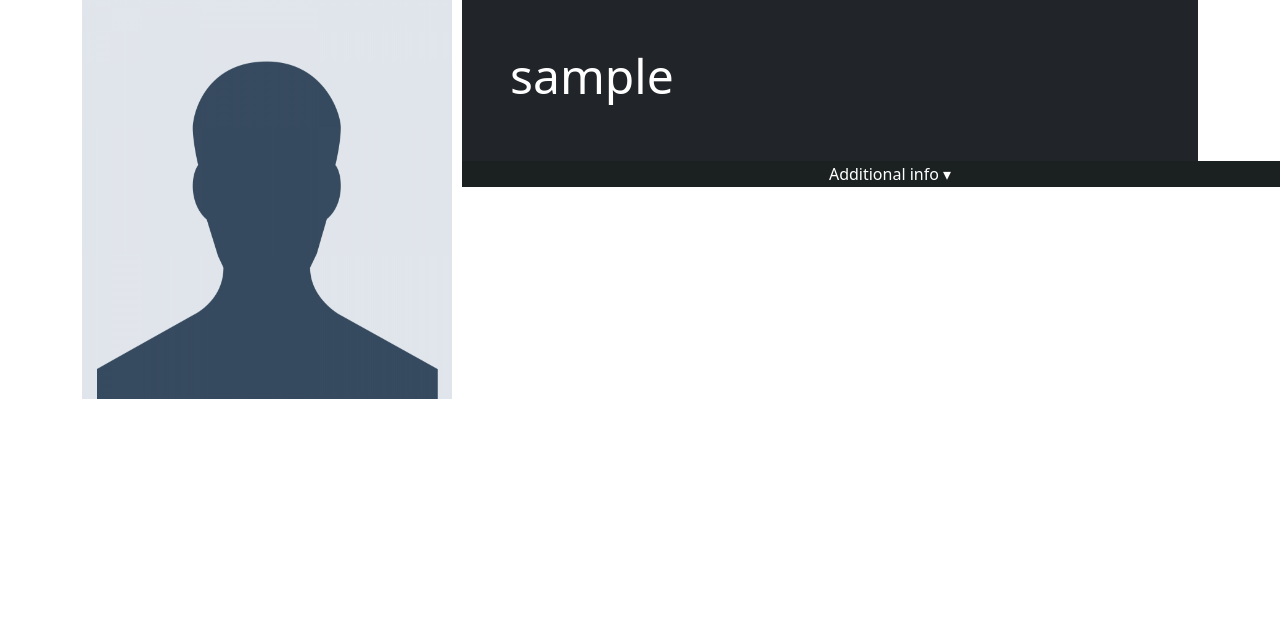
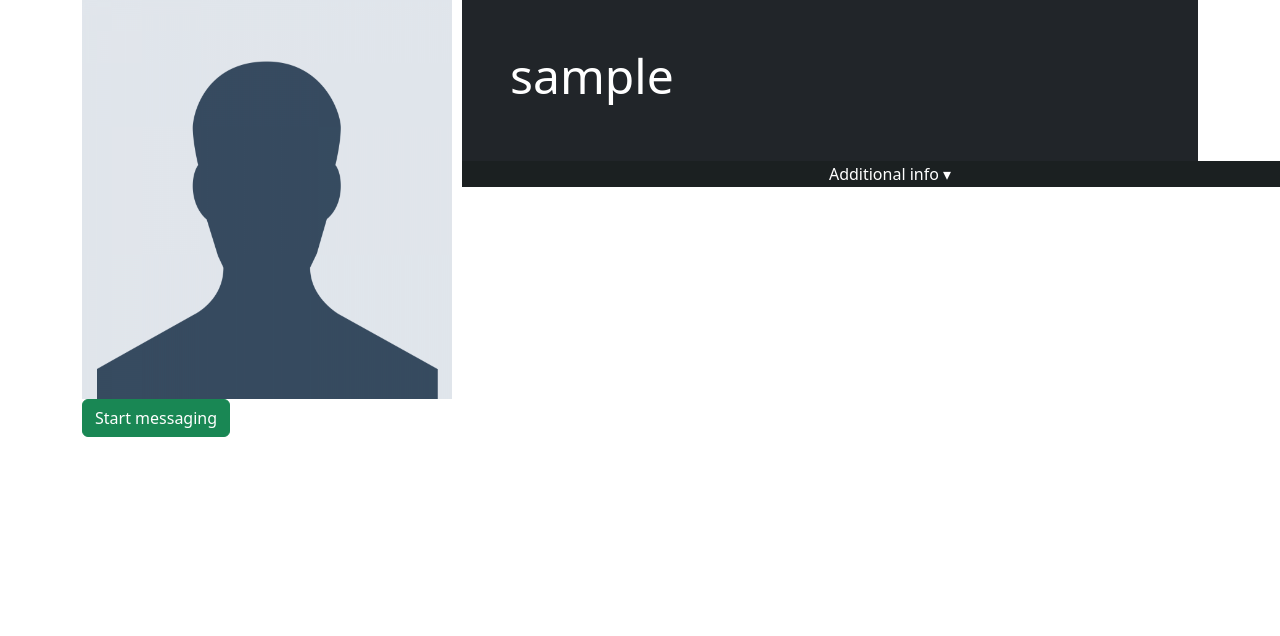
Before and after one commit to BezrabotnyFreelancer/book_social_media, a Django app: page /profile/ in a window 1280 px wide. Shown: the part 73-709 px from the top of the page. Run offline with Django 4.2, Linux system fonts and the light colour scheme; the visitor is signed in with stand-in values (Sample User, id 1); data comes from the database, SQL or seed files in the repository; data that the repository does not hold is empty.

Commit message:
Add test form of start messaging

```diff
--- a/app/templates/main/profile.html
+++ b/app/templates/main/profile.html
@@ -38,6 +38,9 @@
         </div>
     </div>
 </div>
-
+<form method="post">
+    {% csrf_token %}
+    <input type="submit" class="btn btn-success" value="Start messaging">
+</form>
 
 {% endblock %}
```
